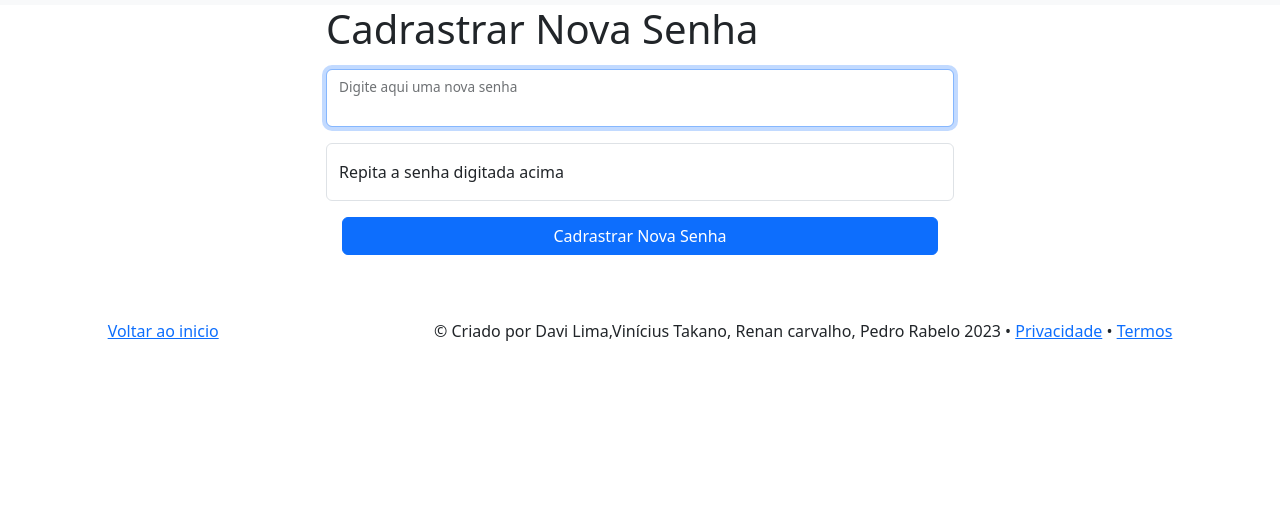
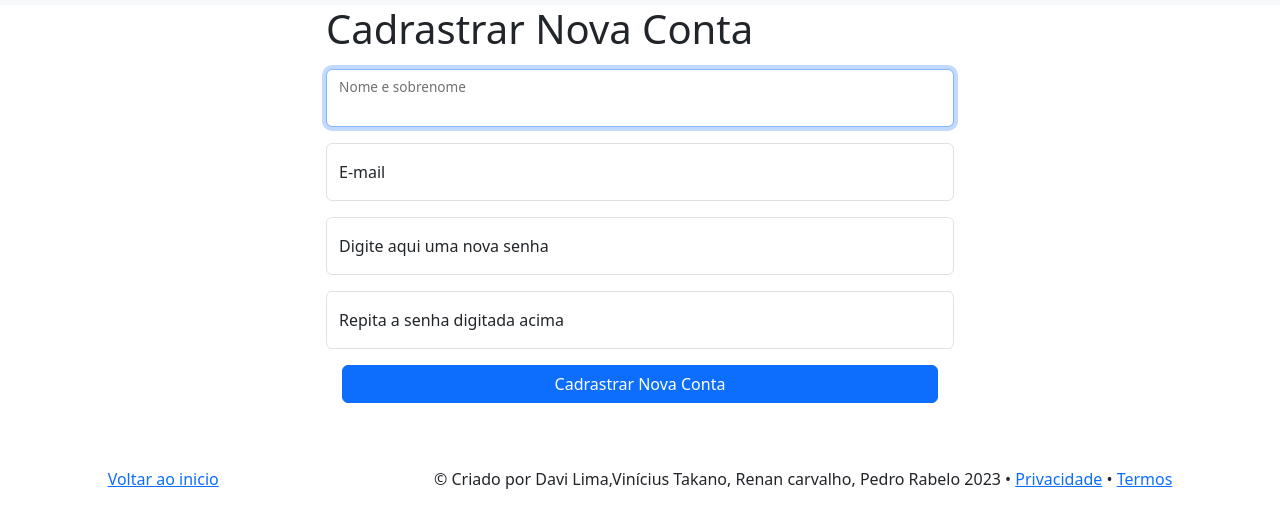
Before and after one commit to DAVIWENDELL/Site_Cursos, a plain HTML site: page cadastro.html in a window 1280 px wide. Shown: the part 53-580 px from the top of the page. Drawn offline with nearby package versions, Linux system fonts and the light colour scheme.

Commit message:
Add files via upload

```diff
--- a/cadastro.html
+++ b/cadastro.html
@@ -47,7 +47,17 @@
       <div class="conteiner">
         <div class="row justify-content-center">
             <form class="col-sm-10 col-md-8 col-lg-6">
-               <h1 class="mb-3">Cadrastrar Nova Senha</h1>
+              <h1 class="mb-3">Cadrastrar Nova Conta</h1>
+
+              <div class="form-floating mb-3">
+                  <input type="nome" class="form-control" autofocus id="txtNome" placeholder=" ">
+                  <label for="txtNome">Nome e sobrenome</label>
+              </div>
+
+              <div class="form-floating mb-3">
+                  <input type="email" class="form-control" autofocus id="txtEmail" placeholder=" ">
+                  <label for="txtEmail">E-mail</label>
+              </div>
 
               <div class="form-floating mb-3">
                 <input type="password" class="form-control" autofocus id="txtSenha" placeholder=" ">
@@ -59,7 +69,7 @@
                   <label for="txtSenha">Repita a senha digitada acima</label>
               </div>
 
-                <a href="confirmcadastrosenha.html" class="btn btn-primary m-3 d-flex justify-content-center">Cadrastrar Nova Senha</a>
+              <a href="confirmcadastrosenha.html" class="btn btn-primary m-3 d-flex justify-content-center">Cadrastrar Nova Conta</a>
 
             </form>
         </div>
--- a/carrinho.html
+++ b/carrinho.html
@@ -5,10 +5,11 @@
     <meta name="viewport" content="width=device-width, initial-scale=1">
     <title>CursosProgramação.com</title>
     <link href="https://cdn.jsdelivr.net/npm/bootstrap@5.3.2/dist/css/bootstrap.min.css" rel="stylesheet" integrity="sha384-T3c6CoIi6uLrA9TneNEoa7RxnatzjcDSCmG1MXxSR1GAsXEV/Dwwykc2MPK8M2HN" crossorigin="anonymous">
-    <script async src="javascript.js"></script>
+
+    <script async src="./javascript.js"></script>
   </head>
-  <body>
-    <header id="#">
+  <body >
+    <header>
         <nav class="navbar navbar-expand-lg bg-body-tertiary">
             <div class="container-fluid">
               <a class="navbar-brand" href="#">CursosProgramação.com</a>
@@ -45,10 +46,10 @@
     </header>
     <main class="m-3 d-flex justify-content-center">
       <div class="carrinho">
-        <h1>Cariinho de Compras</h1>
+        <h1>Carrinho de Compras</h1>
         <hr>
         <ul class="list-group mb-3">
-          <li class="list-group-item py-3" id="box">
+          <li class="list-group-item py-3" >
             <div class="row g-3">
               <div class="col-4 col-md-3 col-lg-2">
                 <a href="#">
@@ -61,14 +62,14 @@
               </div>
               <div class="col-6 offset-6 col-sm-9 offset-sm-6 col-md-4 offset-md-8 col-lg-3
               offset-lg-0 col-xl-2 align-self-center mt-3">
-              <dvi class="input-group">
+              <div class="input-group">
 
                 <input type="number" class="form-control text-center border-dark" value="0">
 
                 <button type="button" class="btn btn-outline-danger border-dark btn-sm">
                   Remover
                 </button>
-              </dvi>
+              </div>
               <div class="text-right mt-2">
                 <small class="text-secondary">De R$ ̵̶̵9̵̶̵9̵̶̵,̵̶̵9̵̶̵0̵̶̵  </small><br>
                 <span class="text-dark">por apenas R$ 59,90</span>
@@ -89,14 +90,14 @@
               </div>
               <div class="col-6 offset-6 col-sm-9 offset-sm-6 col-md-4 offset-md-8 col-lg-3
               offset-lg-0 col-xl-2 align-self-center mt-3">
-              <dvi class="input-group">
+              <div class="input-group">
 
                 <input type="number" class="form-control text-center border-dark" value="0">
 
                 <button type="button" class="btn btn-outline-danger border-dark btn-sm">
                   Remover
                 </button>
-              </dvi>
+              </div>
               <div class="text-right mt-2">
                 <small class="text-secondary">De R$ ̵̶̵9̵̶̵9̵̶̵,̵̶̵9̵̶̵0̵̶̵  </small><br>
                 <span class="text-dark">por apenas R$ 59,90</span>
@@ -122,7 +123,7 @@
             <p>© Criado por Davi Lima,Vinícius Takano, Renan carvalho, Pedro Rabelo 2023 • <a href="">Privacidade</a> • <a href="">Termos</a></p>
         </div>
     </footer>
-
+    <script async src="javascript.js"></script>
     <script src="https://cdn.jsdelivr.net/npm/@popperjs/core@2.11.8/dist/umd/popper.min.js" integrity="sha384-I7E8VVD/ismYTF4hNIPjVp/Zjvgyol6VFvRkX/vR+Vc4jQkC+hVqc2pM8ODewa9r" crossorigin="anonymous"></script>
     <script src="https://cdn.jsdelivr.net/npm/bootstrap@5.3.2/dist/js/bootstrap.min.js" integrity="sha384-BBtl+eGJRgqQAUMxJ7pMwbEyER4l1g+O15P+16Ep7Q9Q+zqX6gSbd85u4mG4QzX+" crossorigin="anonymous"></script>
   </body>
```
Also changed, not shown: confirmcadastrosenha.html (+1 -1 lines), detalhe.html (+1 -1 lines), javascript.js (+9 -5 lines). Lines whose indentation alone changed are shown as unchanged.
